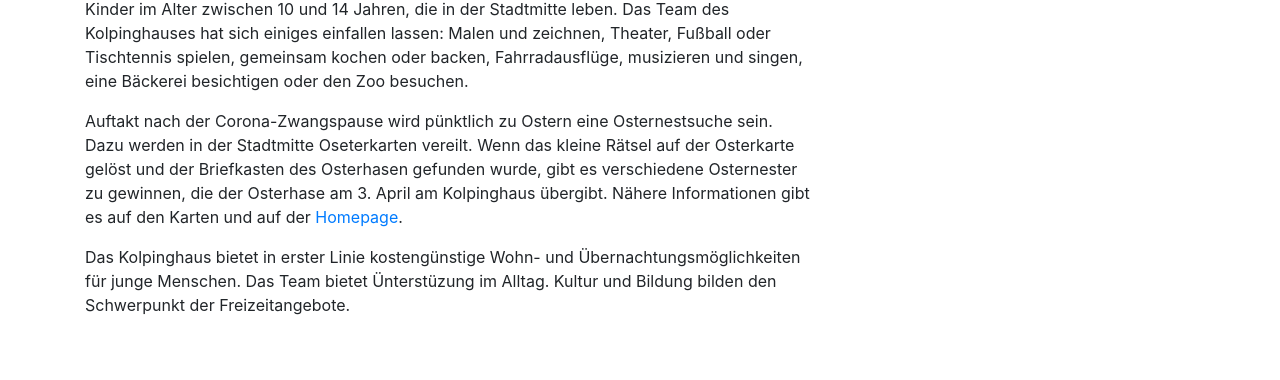
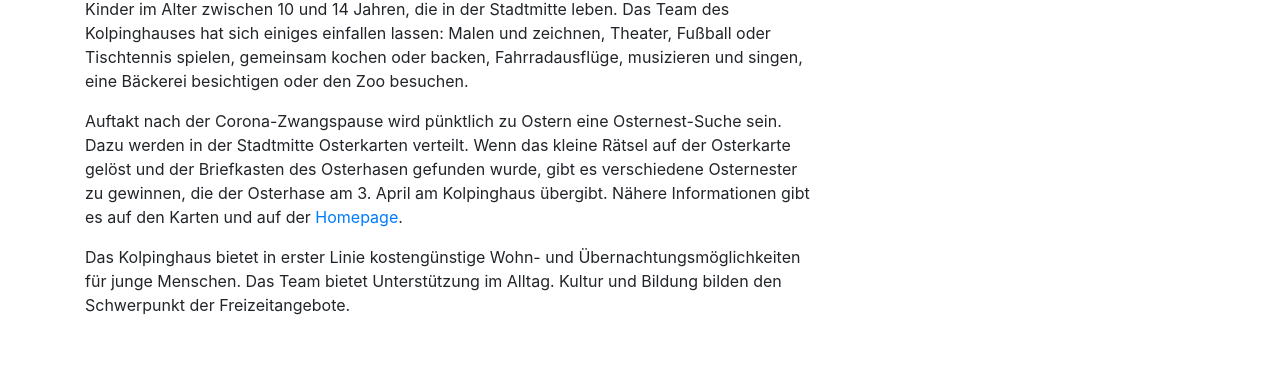
Before and after one commit to kolpinghaus-reutlingen/kolpinghaus-reutlingen.de, a Jekyll site: the page built from _artikel/2021-03-18-aktionen-fuer-kolpinghaus.md, in a window 1280 px wide and 900 px high, scrolled down 636 px. Shown: the part 149-529 px from the top of the window. Built offline with Jekyll 4.4.1, drawn with Linux system fonts in a browser that asks for light colours.

Commit message:
fix typos

```diff
--- a/_artikel/2021-03-18-aktionen-fuer-kolpinghaus.md
+++ b/_artikel/2021-03-18-aktionen-fuer-kolpinghaus.md
@@ -17,6 +17,6 @@ Und dieses bietet das Just For Kids-Konzept. Träger, die bereits auf reichlich
 
 Der Tradition des Gesellenvaters Adolph Kolping folgend, bietet das Kolpinghaus Reutlingen als Wohnheim für junge Menschen "viel mehr als ein Dach über dem Kopf" - und das nun nicht mehr nur für Jugendliche, sondern als Teil des Just-for-Kids-Konzepts auch für insgesamt 505 Kinder im Alter zwischen 10 und 14 Jahren, die in der Stadtmitte leben. Das Team des Kolpinghauses hat sich einiges einfallen lassen: Malen und zeichnen, Theater, Fußball oder Tischtennis spielen, gemeinsam kochen oder backen, Fahrradausflüge, musizieren und singen, eine Bäckerei besichtigen oder den Zoo besuchen.
 
-Auftakt nach der Corona-Zwangspause wird pünktlich zu Ostern eine Osternestsuche sein. Dazu werden in der Stadtmitte Oseterkarten vereilt. Wenn das kleine Rätsel auf der Osterkarte gelöst und der Briefkasten des Osterhasen gefunden wurde, gibt es verschiedene Osternester zu gewinnen, die der Osterhase am 3. April am Kolpinghaus übergibt. Nähere Informationen gibt es auf den Karten und auf der [Homepage]({% link _veranstaltungen/2021-03-15-der-just-for-kids-osterhase-kommt-ins-kolpinghaus.md %}).
+Auftakt nach der Corona-Zwangspause wird pünktlich zu Ostern eine Osternest-Suche sein. Dazu werden in der Stadtmitte Osterkarten verteilt. Wenn das kleine Rätsel auf der Osterkarte gelöst und der Briefkasten des Osterhasen gefunden wurde, gibt es verschiedene Osternester zu gewinnen, die der Osterhase am 3. April am Kolpinghaus übergibt. Nähere Informationen gibt es auf den Karten und auf der [Homepage]({% link _veranstaltungen/2021-03-15-der-just-for-kids-osterhase-kommt-ins-kolpinghaus.md %}).
 
-Das Kolpinghaus bietet in erster Linie kostengünstige Wohn- und Übernachtungsmöglichkeiten für junge Menschen. Das Team bietet Ünterstüzung im Alltag. Kultur und Bildung bilden den Schwerpunkt der Freizeitangebote.
+Das Kolpinghaus bietet in erster Linie kostengünstige Wohn- und Übernachtungsmöglichkeiten für junge Menschen. Das Team bietet Unterstützung im Alltag. Kultur und Bildung bilden den Schwerpunkt der Freizeitangebote.
```
